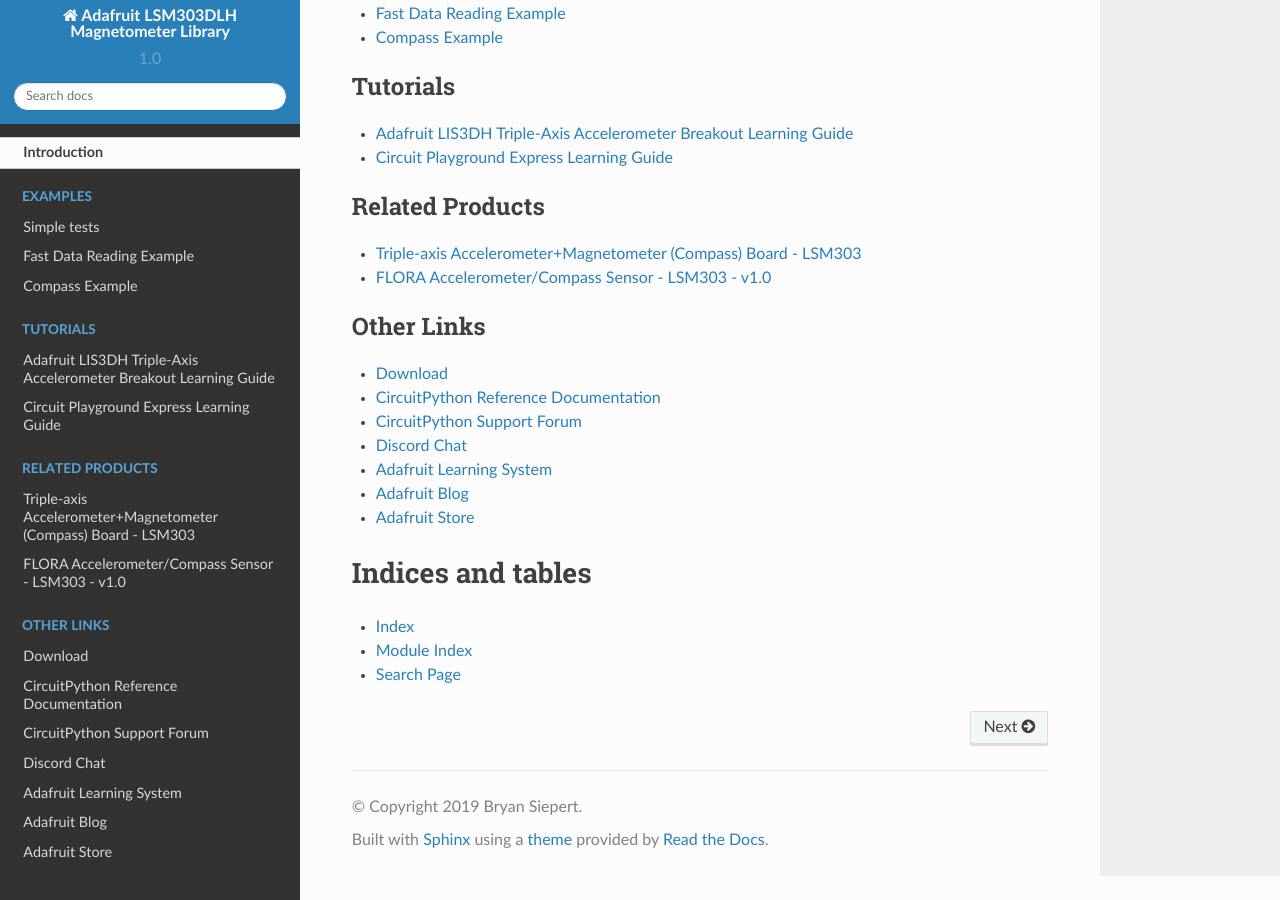
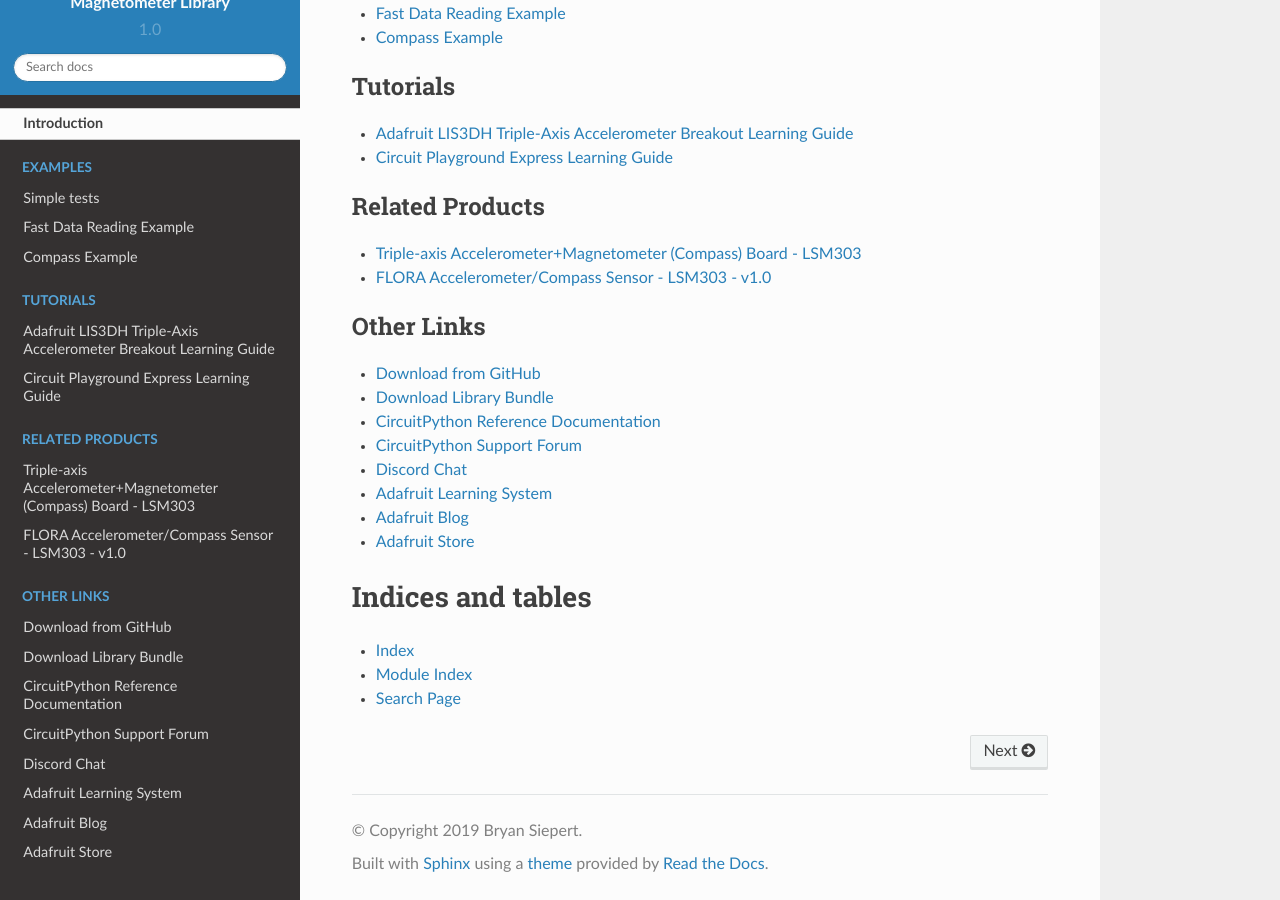
Before and after one commit to adafruit/Adafruit_CircuitPython_LSM303DLH_Mag, a Sphinx documentation site: the page built from docs/index.rst, in a window 1280 px wide and 900 px high, scrolled down 1735 px. Built offline with Sphinx 7.4.7 and the Read the Docs theme 2.0.0, drawn with Linux system fonts in a browser that asks for light colours.

Commit message:
Added cp.org link to index.rst

```diff
--- a/docs/index.rst
+++ b/docs/index.rst
@@ -37,7 +37,8 @@
 .. toctree::
     :caption: Other Links
 
-    Download <https://github.com/adafruit/Adafruit_CircuitPython_LSM303DLH_Mag/releases/latest>
+    Download from GitHub <https://github.com/adafruit/Adafruit_CircuitPython_LSM303DLH_Mag/releases/latest>
+    Download Library Bundle <https://circuitpython.org/libraries>
     CircuitPython Reference Documentation <https://docs.circuitpython.org>
     CircuitPython Support Forum <https://forums.adafruit.com/viewforum.php?f=60>
     Discord Chat <https://adafru.it/discord>
```
